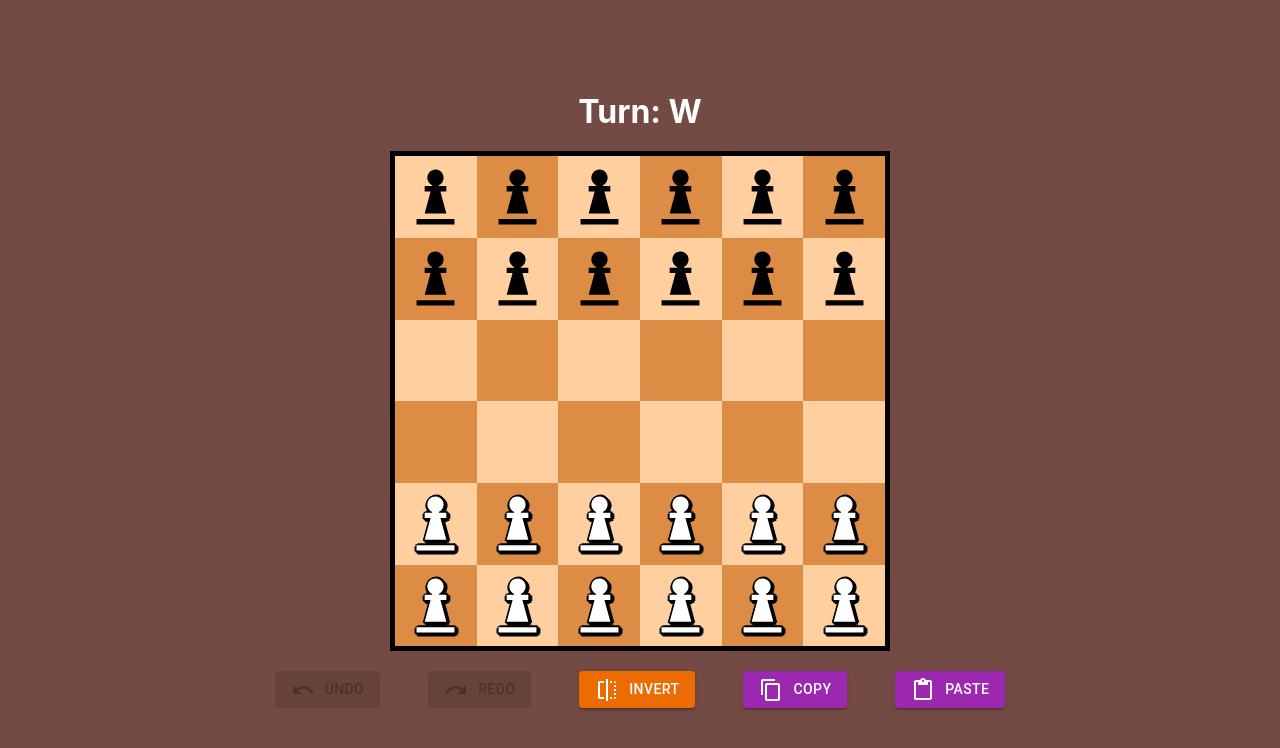
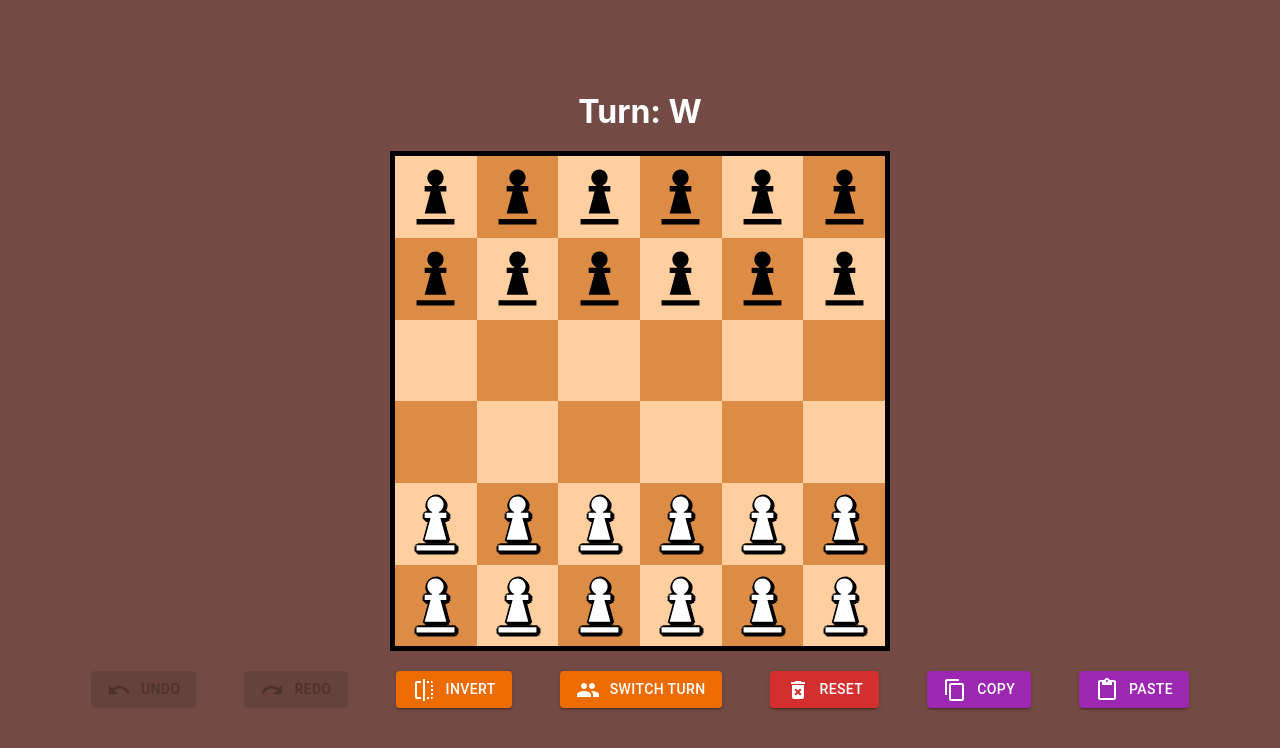
Before and after one commit to seelengxd/breakthrough, a React (Create React App) app in the folder frontend/: page / in a window 1280 px wide. Shown: the top 748 px of the page. Built offline with nearby package versions, Linux system fonts and the light colour scheme.

Commit message:
feat: add reset and change turn

```diff
--- a/frontend/src/App.js
+++ b/frontend/src/App.js
@@ -6,7 +6,9 @@ import { Button } from "@mui/material";
 import {
   ContentCopy,
   ContentPaste,
+  DeleteForever,
   Flip,
+  People,
   Redo,
   Undo,
 } from "@mui/icons-material";
@@ -125,7 +127,7 @@ function App() {
   }
 
   function checkBoardWinner(board) {
-    let winner = null;
+    let winner = "";
 
     for (let i = 0; i < SIZE; i++) {
       if (board[0][i] === "W") {
@@ -154,6 +156,7 @@ function App() {
 
   function changeTurn() {
     setTurn(turn === "W" ? "B" : "W");
+    deselect();
   }
 
   function checkWin(i) {
@@ -234,6 +237,22 @@ function App() {
     checkBoardWinner(newGrid);
   }
 
+  function reset() {
+    setGrid([
+      ["B", "B", "B", "B", "B", "B"],
+      ["B", "B", "B", "B", "B", "B"],
+      ["", "", "", "", "", ""],
+      ["", "", "", "", "", ""],
+      ["W", "W", "W", "W", "W", "W"],
+      ["W", "W", "W", "W", "W", "W"],
+    ]);
+    setPastMoves([]);
+    setFutureMoves([]);
+    setTurn("W");
+    deselect();
+    setWinner("");
+  }
+
   return (
     <main>
       {winner ? <h1>Winner: {winner}</h1> : <h1>Turn: {turn}</h1>}
@@ -278,6 +297,12 @@ function App() {
         <Button variant="contained" color="warning" onClick={invert}>
           <Flip /> Invert
         </Button>
+        <Button variant="contained" color="warning" onClick={changeTurn}>
+          <People /> Switch Turn
+        </Button>
+        <Button variant="contained" color="error" onClick={reset}>
+          <DeleteForever /> Reset
+        </Button>
         <Button variant="contained" color="secondary" onClick={copy}>
           <ContentCopy /> Copy
         </Button>
```
